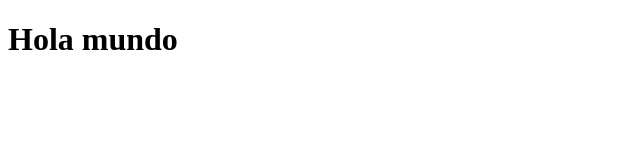
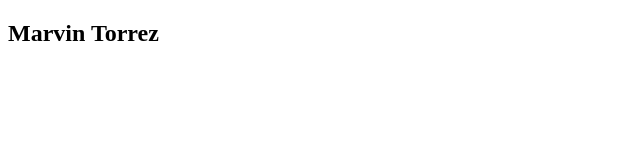
Before and after one commit to marvintb27/curso, a plain HTML site: page index.html in a window 1280 px wide. Shown: the whole page, without its empty margins (0-640 px from the left). Drawn offline with Linux system fonts and the light colour scheme.

Commit message:
mejorando el index.html

```diff
--- a/index.html
+++ b/index.html
@@ -2,9 +2,11 @@
 <html lang="en" >
 <head>
 <meta charset="utf-8">
-	<title>Aprendiendo GIT</title>
+	<title>Aprendiendo GIT y GITHUB</title>
 </head>
 <body>
-	<h1>Hola mundo</h1>
+	<div class="container">
+		<h2>Marvin Torrez</h2>
+	</div>
 </body>
 </html>
```
